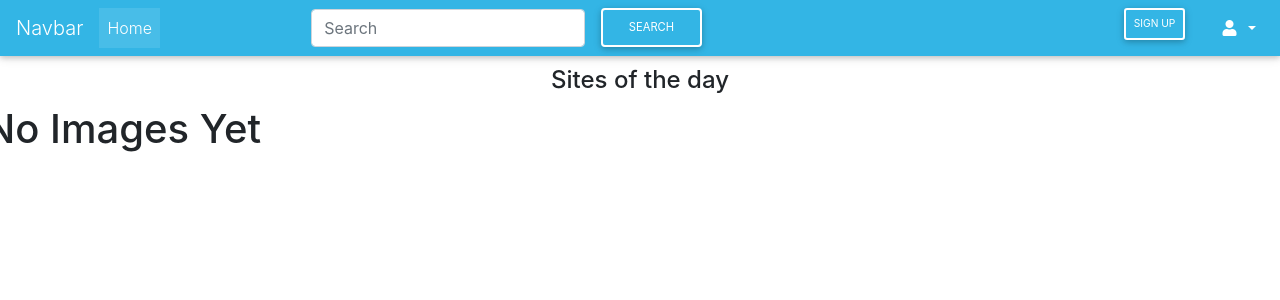
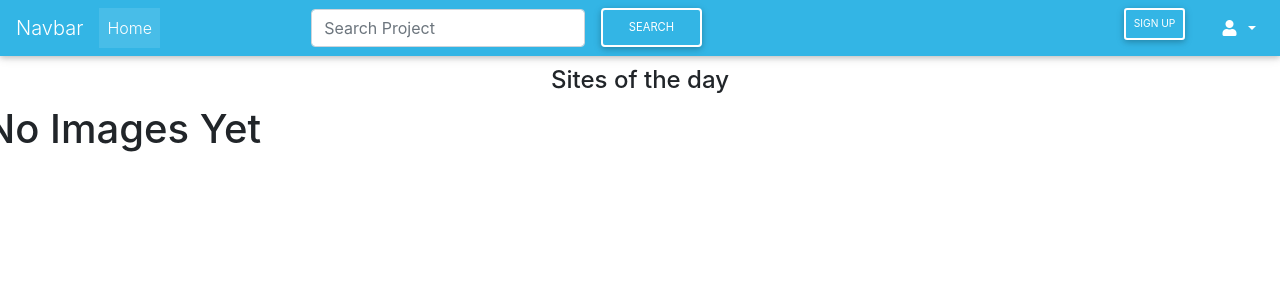
Before and after one commit to Antavio/Moringa-Project-Awards, a Django app: page / in a window 1280 px wide. Shown: the top 300 px of the page. Run offline with Django 3.2, Linux system fonts and the light colour scheme; data that the repository does not hold is empty; some libraries are stand-ins or nearby versions; some web fonts are replaced.

Commit message:
Add a search form  on the navigation bar.

```diff
--- a/project_awards_app/templates/navbar.html
+++ b/project_awards_app/templates/navbar.html
@@ -18,8 +18,8 @@
         </ul>
         <ul class="navbar-nav ml-auto nav-flex-icons">
             <li class="nav-item" style="margin-right:400px;">
-                <form class="form-inline my-2 my-lg-0 ml-auto">
-                    <input class="form-control" type="search" placeholder="Search" aria-label="Search">
+                <form class="form-inline my-2 my-lg-0 ml-auto" action="{% url 'search_results' %}">
+                    <input class="form-control" type="search" name="project" placeholder="Search Project" aria-label="Search">
                     <button class="btn btn-outline-white btn-md my-2 my-sm-0 ml-3" type="submit">Search</button>
                 </form>
             </li>
```
